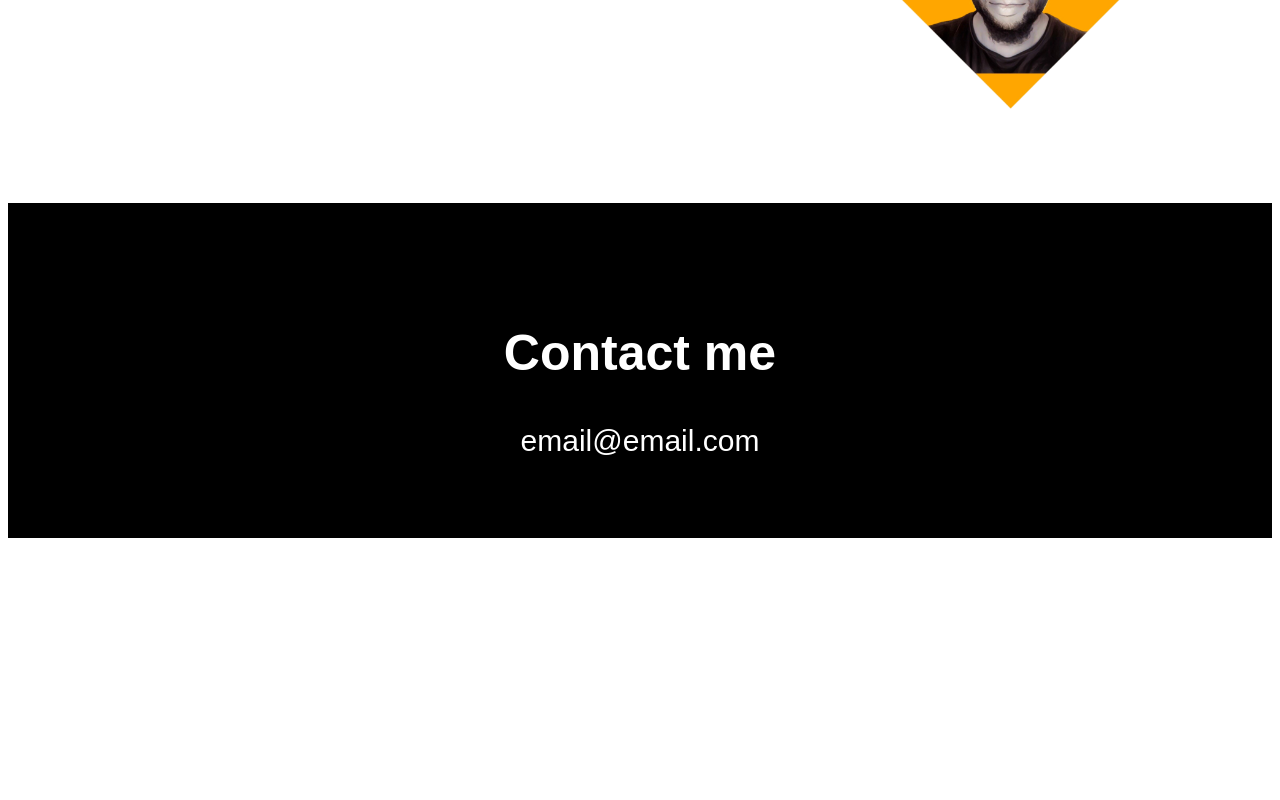
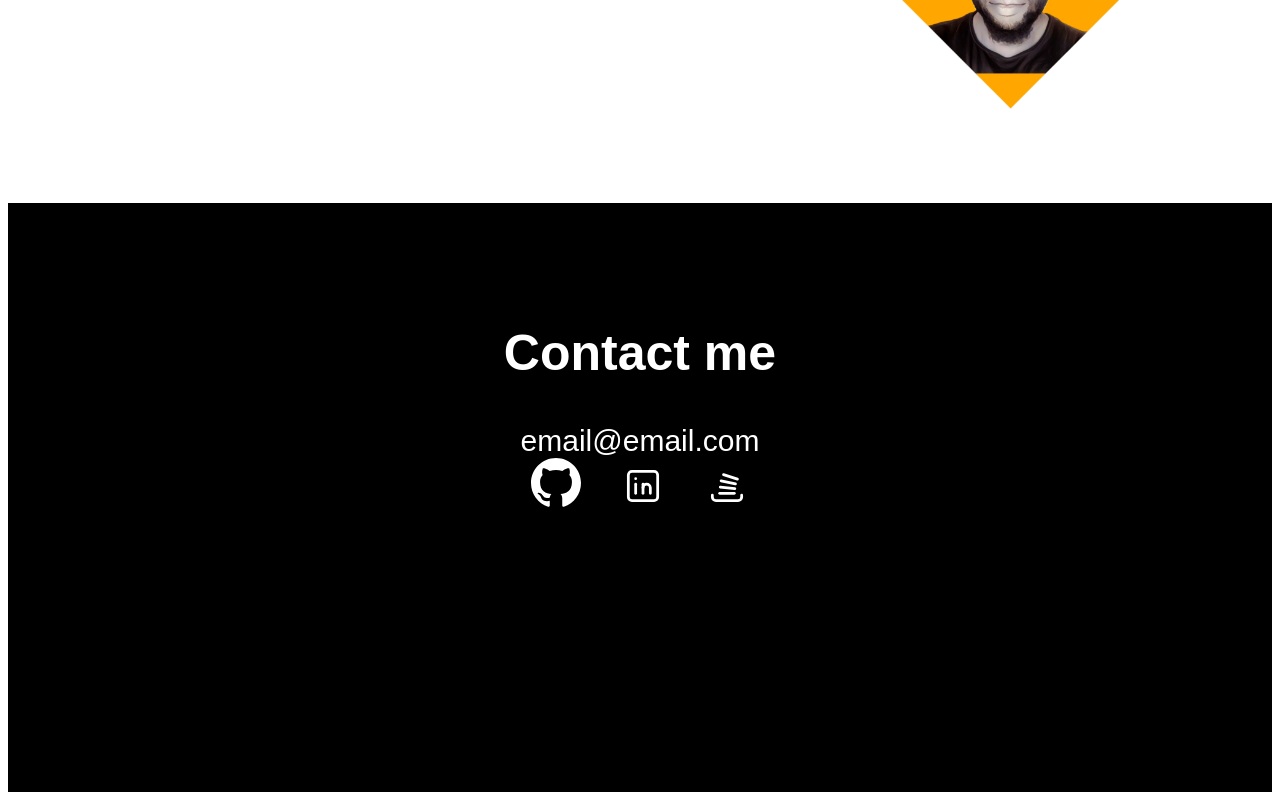
Before and after one commit to joesen-dev/react-portfolio, a React (Create React App) app: page / in a window 1280 px wide. Shown: the part 1078-1878 px from the top of the page. Before the commit the page ends 1624 px from the top, so only its background shows below. Built offline with nearby package versions, Linux system fonts and the light colour scheme.

Commit message:
[ISSUE #13] - Update footer

```diff
--- a/src/components/Footer/index.js
+++ b/src/components/Footer/index.js
@@ -5,6 +5,58 @@
     <footer id="contact">
       <h2>Contact me</h2>
       <p>email@email.com</p>
+      <div className="socials">
+        <a href="https://github.com/joesen-dev" className="social">
+          <svg
+            xmlns="http://www.w3.org/2000/svg"
+            fill="#ffffff"
+            width="50"
+            height="50"
+            viewBox="0 0 24 24">
+            <path d="M12 0c-6.626 0-12 5.373-12 12 0 5.302 3.438 9.8 8.207 11.387.599.111.793-.261.793-.577v-2.234c-3.338.726-4.033-1.416-4.033-1.416-.546-1.387-1.333-1.756-1.333-1.756-1.089-.745.083-.729.083-.729 1.205.084 1.839 1.237 1.839 1.237 1.07 1.834 2.807 1.304 3.492.997.107-.775.418-1.305.762-1.604-2.665-.305-5.467-1.334-5.467-5.931 0-1.311.469-2.381 1.236-3.221-.124-.303-.535-1.524.117-3.176 0 0 1.008-.322 3.301 1.23.957-.266 1.983-.399 3.003-.404 1.02.005 2.047.138 3.006.404 2.291-1.552 3.297-1.23 3.297-1.23.653 1.653.242 2.874.118 3.176.77.84 1.235 1.911 1.235 3.221 0 4.609-2.807 5.624-5.479 5.921.43.372.823 1.102.823 2.222v3.293c0 .319.192.694.801.576 4.765-1.589 8.199-6.086 8.199-11.386 0-6.627-5.373-12-12-12z" />
+          </svg>
+        </a>
+        <a href="https://github.com/joesen-dev" className="social">
+          <svg
+            xmlns="http://www.w3.org/2000/svg"
+            className="icon icon-tabler icon-tabler-brand-linkedin"
+            width="44"
+            height="44"
+            viewBox="0 0 24 24"
+            strokeWidth="1.5"
+            stroke="currentColor"
+            fill="none"
+            strokeLinecap="round"
+            strokeLinejoin="round">
+            <path stroke="none" d="M0 0h24v24H0z" fill="none" />
+            <rect x="4" y="4" width="16" height="16" rx="2" />
+            <line x1="8" y1="11" x2="8" y2="16" />
+            <line x1="8" y1="8" x2="8" y2="8.01" />
+            <line x1="12" y1="16" x2="12" y2="11" />
+            <path d="M16 16v-3a2 2 0 0 0 -4 0" />
+          </svg>
+        </a>
+        <a href="https://github.com/joesen-dev" className="social">
+          <svg
+            xmlns="http://www.w3.org/2000/svg"
+            className="icon icon-tabler icon-tabler-brand-stackoverflow"
+            width="44"
+            height="44"
+            viewBox="0 0 24 24"
+            strokeWidth="1.5"
+            stroke="currentColor"
+            fill="none"
+            strokeLinecap="round"
+            strokeLinejoin="round">
+            <path stroke="none" d="M0 0h24v24H0z" fill="none" />
+            <path d="M4 17v1a2 2 0 0 0 2 2h12a2 2 0 0 0 2 -2v-1" />
+            <path d="M8 16h8" />
+            <path d="M8.322 12.582l7.956 .836" />
+            <path d="M8.787 9.168l7.826 1.664" />
+            <path d="M10.096 5.764l7.608 2.472" />
+          </svg>
+        </a>
+      </div>
     </footer>
   );
 }
```
